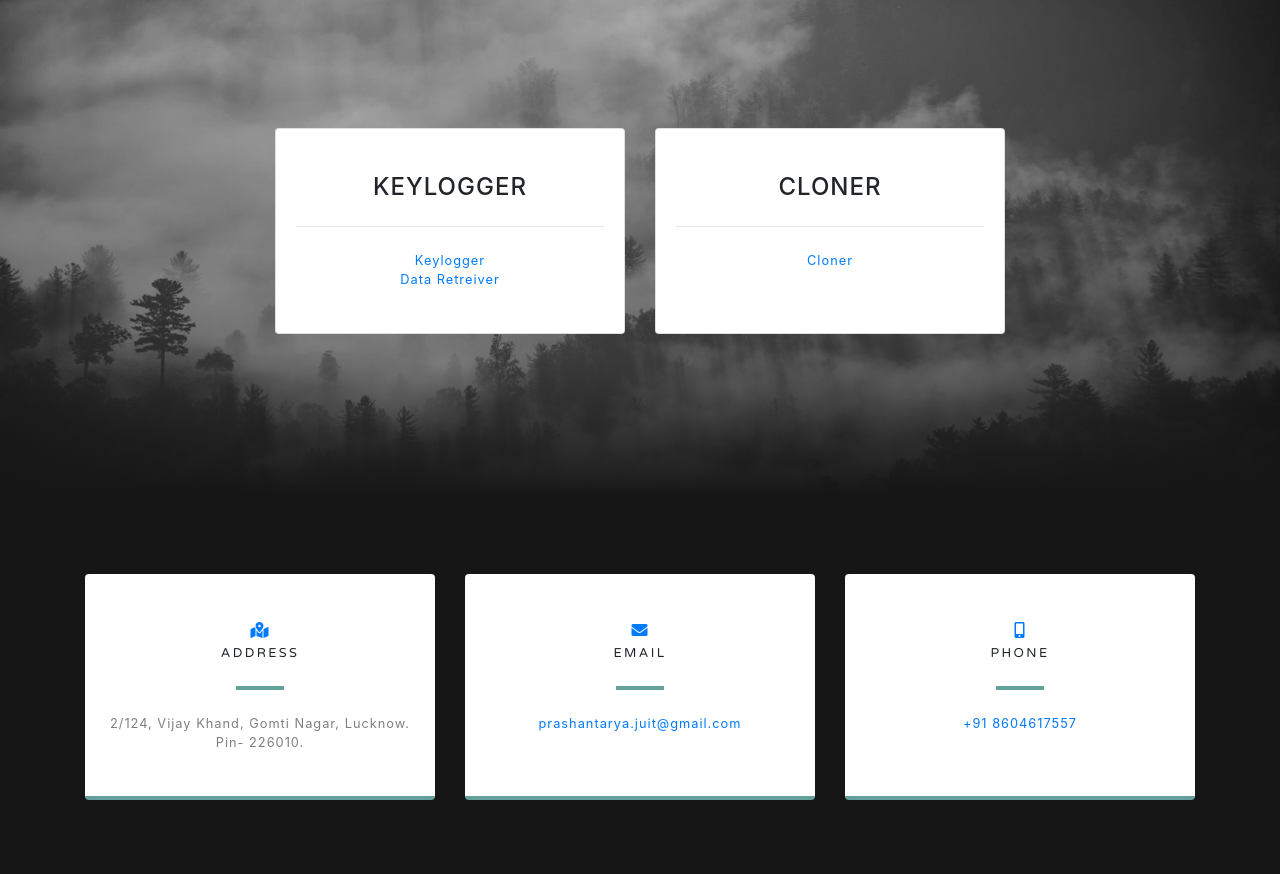
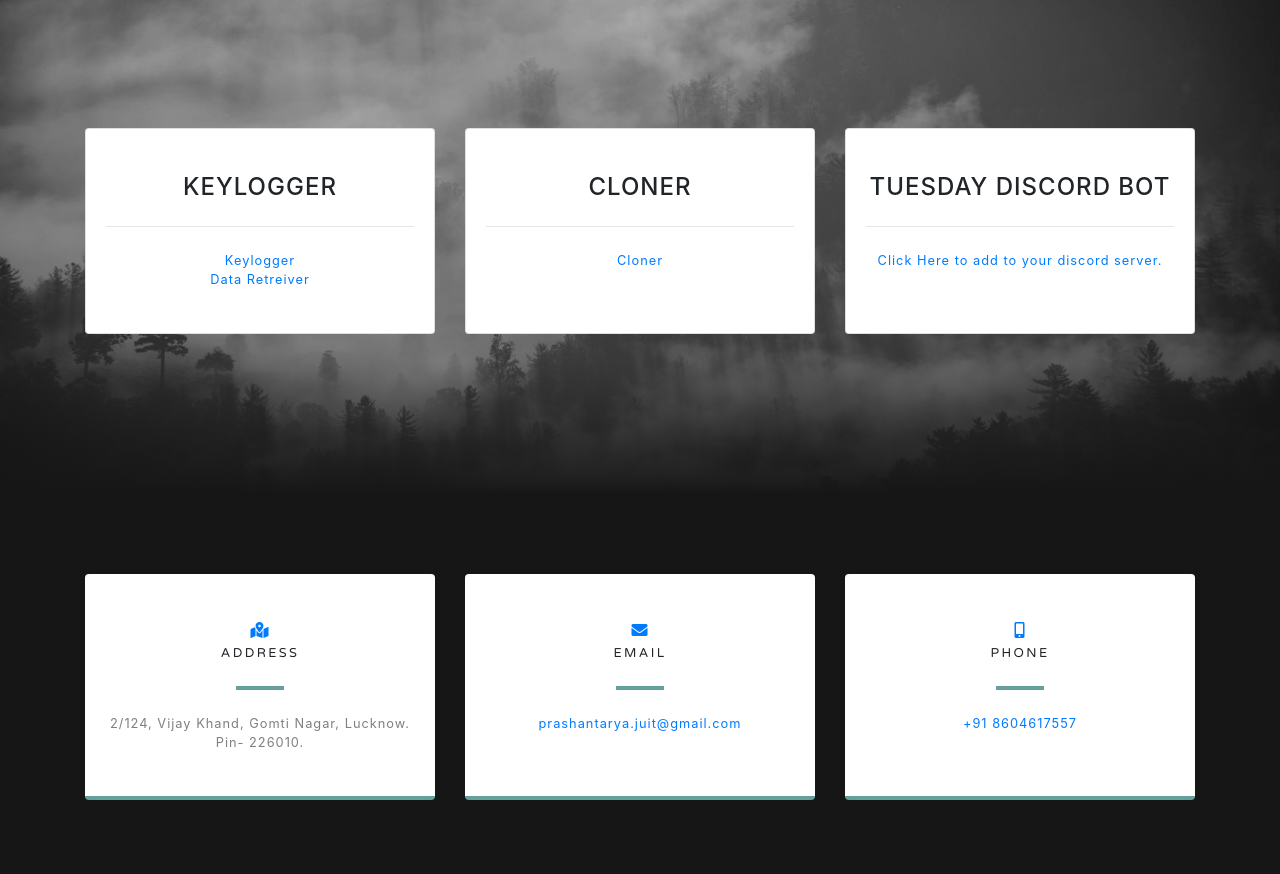
Before and after one commit to steelhitman/steelhitman.github.io, a website with bundled scripts: page index.html in a window 1280 px wide. Shown: the part 3840-4714 px from the top of the page. Built offline with nearby package versions, Linux system fonts and the light colour scheme.

Commit message:
Added Tuesday Project Card

```diff
--- a/index.html
+++ b/index.html
@@ -235,6 +235,16 @@
           </div>
         </div>
 
+		<div class="col-md-4 mb-3 mb-md-0">
+          <div class="card py-4 h-100">
+            <div class="card-body text-center">
+              <h4 class="text-uppercase m-0">Tuesday Discord Bot</h4>
+              <hr class="my-4">
+              <div class="small text-black-50"><a href="https://discordapp.com/api/oauth2/authorize?client_id=607848536658280448&permissions=2147483127&scope=bot" target="_blank">Click Here to add to your discord server.</a></div>
+            </div>
+          </div>
+        </div>
+
         <!--div class="col-md-4 mb-3 mb-md-0">
           <div class="card py-4 h-100">
             <div class="card-body text-center">
```
